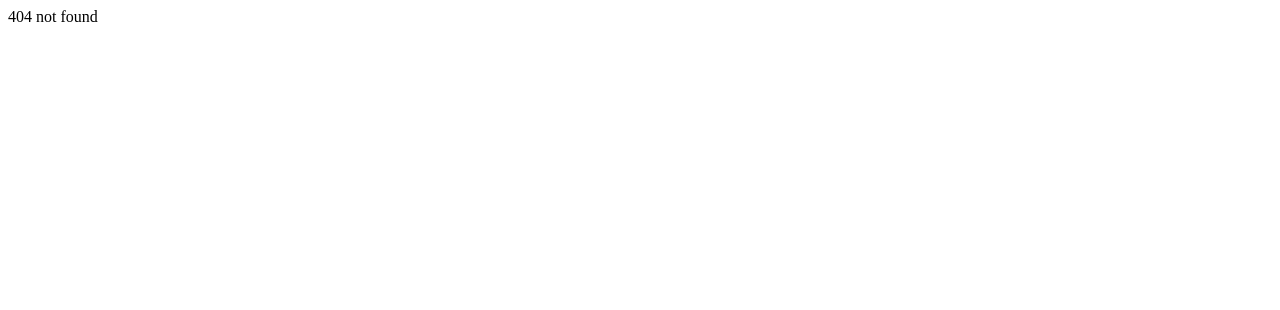
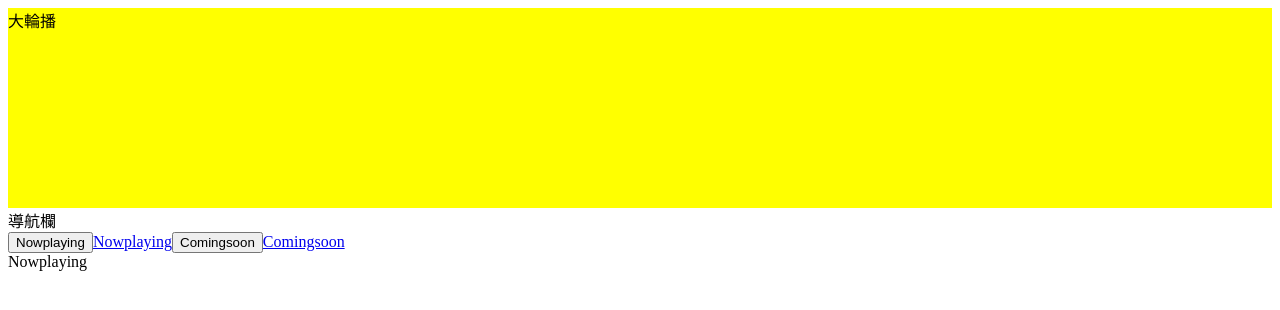
Before and after one commit to a73013110/ReactLearning, a React (Create React App) app in the folder code/myapp/: page /#/films/nowplaying in a window 1280 px wide. Before the commit this address had no page. Shown: the top 310 px of the page. Built offline with nearby package versions, Linux system fonts and the light colour scheme.

Commit message:
Router：自動導向、導向、二級路由

```diff
--- a/code/myapp/src/04-router/router/indexRouter.js
+++ b/code/myapp/src/04-router/router/indexRouter.js
@@ -2,6 +2,9 @@ import React, { Component } from 'react'
 import { HashRouter, Routes, Route, Navigate } from 'react-router-dom'
 
 import Films from '../views/Films'
+import Nowplaying from '../views/films/Nowplaying'
+import Comingsoon from '../views/films/Comingsoon'
+
 import Cenimas from '../views/Cenimas'
 import Center from '../views/Center'
 import NotFound from '../views/NotFound'
@@ -11,12 +14,14 @@ export default class indexRouter extends Component {
         return (
             <HashRouter>
                 <Routes>
-                    <Route path='*' element={<NotFound />} />
-                    <Route path={'/'} element={<Navigate to="/films" replace />} />
+                    {/* 默認初始化入口 */}
+                    <Route path="/" element={<Navigate to="/films" />} />
 
-                    <Route path={'/films'} element={<Films />} />
-                    <Route path={'/cinemas'} element={<Cenimas />} />
-                    <Route path={'/center'} element={<Center />} />
+                    <Route path="/films/*" element={<Films />} />
+                    <Route path="/cinemas" element={<Cenimas />} />
+                    <Route path="/center" element={<Center />} />
+                    {/* 404頁面 */}
+                    <Route path="*" element={<NotFound />} />
                 </Routes>
             </HashRouter>
         )
--- a/code/myapp/src/04-router/views/Films.js
+++ b/code/myapp/src/04-router/views/Films.js
@@ -1,9 +1,39 @@
-import React, { Component } from 'react'
+import React from 'react'
+import { Route, Routes, useNavigate, Link, Navigate } from 'react-router-dom'
 
-export default class Films extends Component {
-    render() {
-        return (
-            <div>Films</div>
-        )
-    }
+import Nowplaying from './films/Nowplaying'
+import Comingsoon from './films/Comingsoon'
+
+import NotFound from './NotFound'
+
+export default function Films() {
+
+    const navigate = useNavigate()
+
+    return (
+        <div>
+            <div style={{ height: "200px", background: "yellow" }}>
+                大輪播
+            </div>
+
+            <div>導航欄</div>
+
+            <button onClick={() => {
+                navigate("/films/nowplaying")
+            }}>Nowplaying</button>
+            <Link to="/films/nowplaying">Nowplaying</Link>
+
+            <button onClick={() => {
+                navigate("/films/comingsoon")
+            }}>Comingsoon</button>
+            <Link to="/films/comingsoon">Comingsoon</Link>
+
+            <Routes>
+                <Route path="/" element={<Navigate to="/films/nowplaying" />} />
+                <Route path="/nowplaying" element={<Nowplaying />} />
+                <Route path="/comingsoon" element={<Comingsoon />} />
+                {/* <Route path="*" element={<NotFound />} />   */}
+            </Routes>
+        </div>
+    )
 }
--- /dev/null
+++ b/code/myapp/src/04-router/views/films/Comingsoon.js
@@ -0,0 +1,7 @@
+import React from 'react'
+
+export default function Comingsoon() {
+    return (
+        <div>Comingsoon</div>
+    )
+}
--- /dev/null
+++ b/code/myapp/src/04-router/views/films/Nowplaying.js
@@ -0,0 +1,7 @@
+import React from 'react'
+
+export default function Nowplaying() {
+    return (
+        <div>Nowplaying</div>
+    )
+}
```
